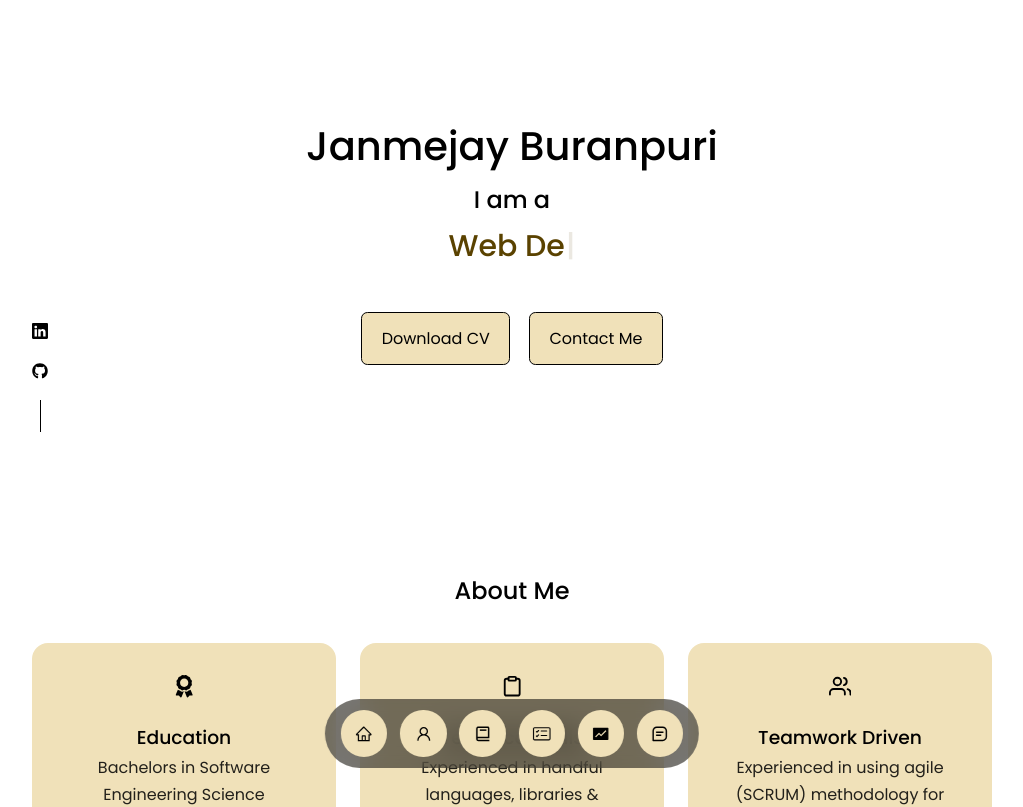
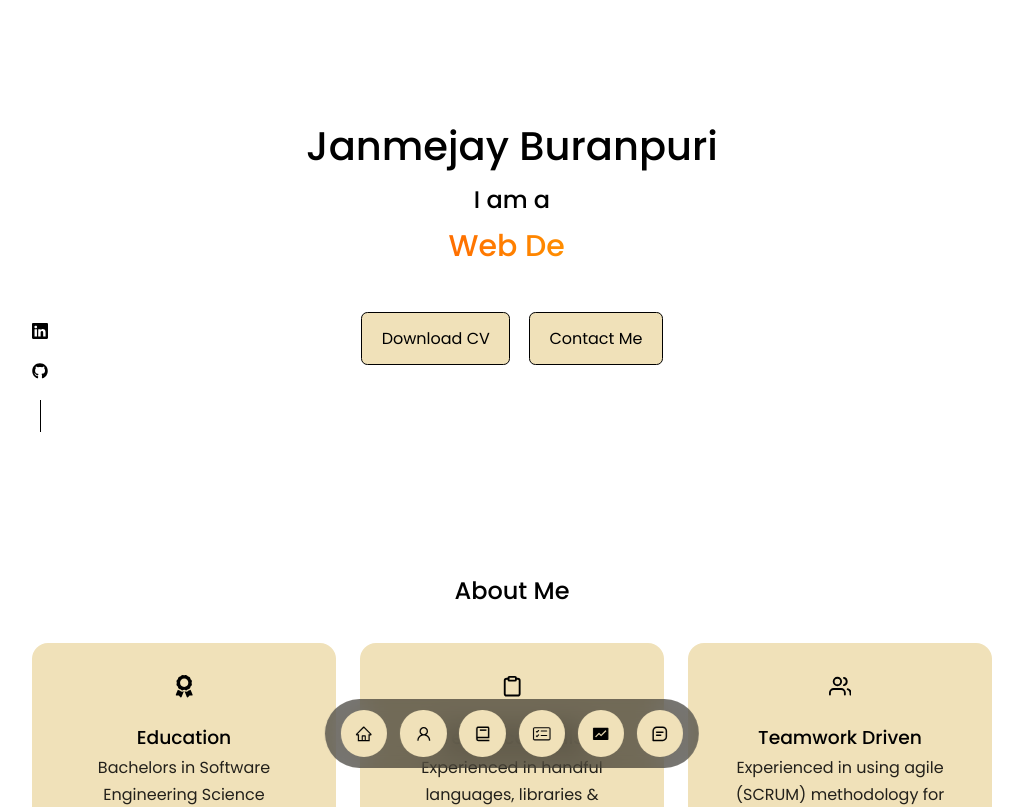
Before and after one commit to jburanpuri/React-Portfolio, a React (Create React App) app: page / in a window 1280 px wide. Shown: the top 807 px of the page, without its empty margins (128-1151 px from the left). Built offline with nearby package versions, Linux system fonts and the light colour scheme.

Commit message:
gradient effect on typewriter effect

```diff
--- a/src/components/header/header.css
+++ b/src/components/header/header.css
@@ -12,7 +12,12 @@
 
 .typer {
   font-size: 30px;
-  color: rgb(90, 66, 0)
+  background: -webkit-linear-gradient(left, red, yellow);
+  background: -o-linear-gradient(right, red, yellow);
+  background: -moz-linear-gradient(right, red, yellow);
+  background: linear-gradient(to right, red, yellow);
+  -webkit-background-clip: text;
+  -webkit-text-fill-color: transparent;
 }
 
 
```
